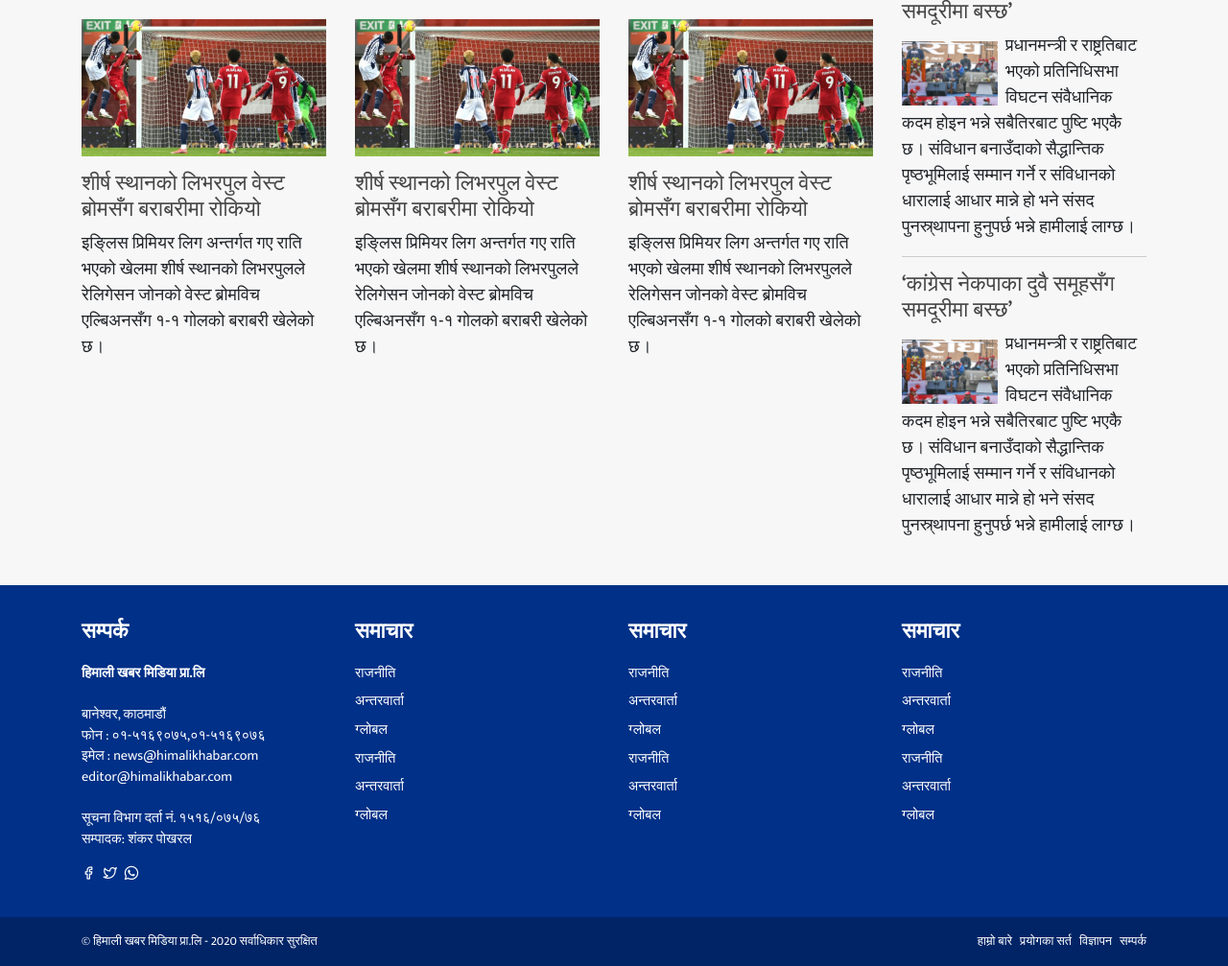
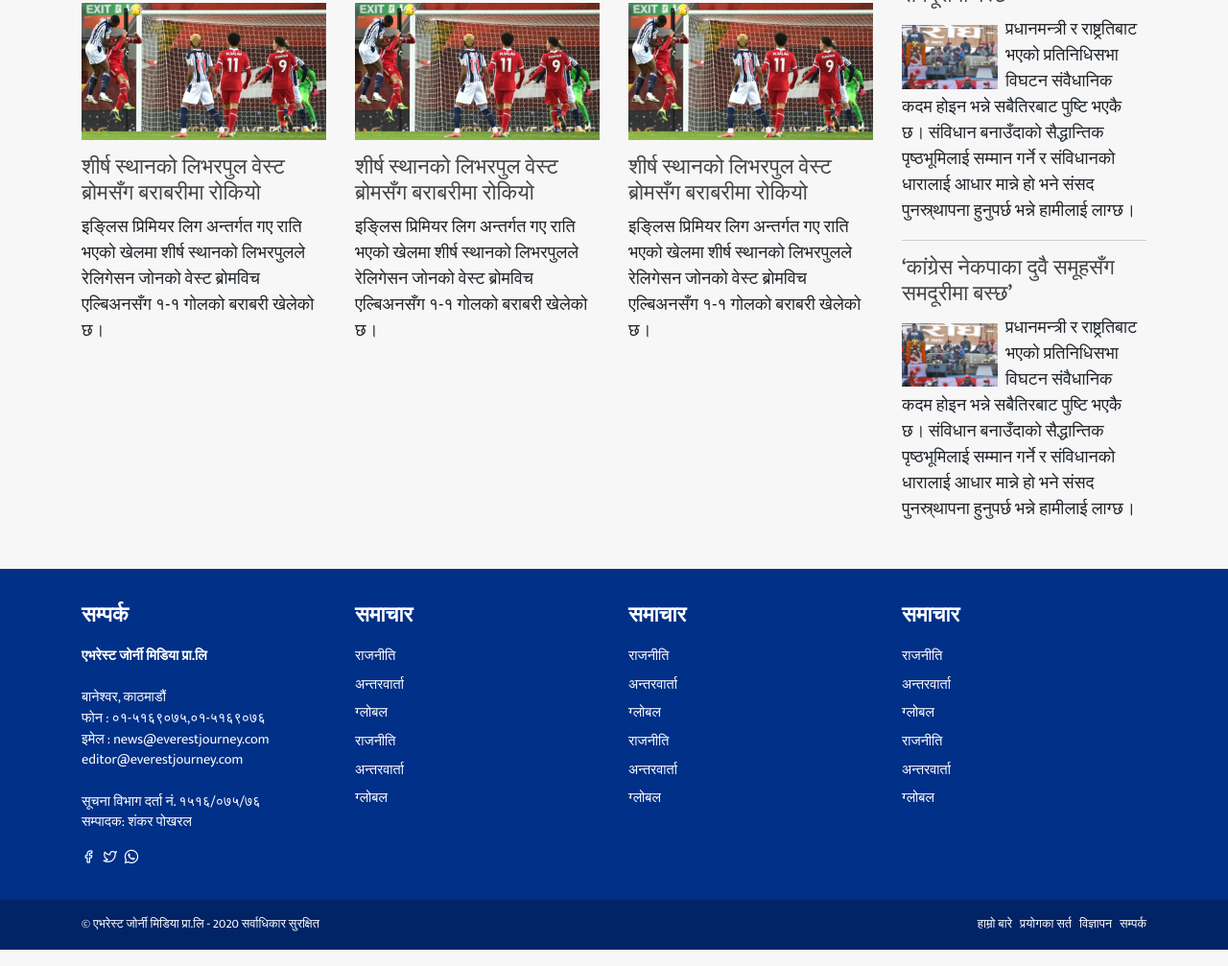
Before and after one commit to kcpradyp/newsapp, a plain HTML site: page index.html in a window 1280 px wide. Shown: the part 5517-6524 px from the top of the page at 96% size. Drawn offline with nearby package versions, Linux system fonts and the light colour scheme; files whose address does not match are found by name.

Commit message:
name changed

```diff
--- a/index.html
+++ b/index.html
@@ -18,9 +18,7 @@
       href="//cdn.jsdelivr.net/npm/slick-carousel@1.8.1/slick/slick.css"
     />
     <link rel="stylesheet" href="css/all.css" />
-    <title>
-      Himalyan Khabar &#8211; No 1 News Portal from Nepal in Nepali.
-    </title>
+    <title>EverestJourney &#8211; No 1 News Portal from Nepal in Nepali.</title>
   </head>
   <body>
     <div id="wrapper">
@@ -40,7 +38,7 @@
                 width="250"
                 height="50"
                 src="./images/logo.png"
-                alt="himalayan khabar"
+                alt="EverestJourney"
             /></a>
             <p class="datetime mb-0">
               <time class="date" datetime="2008-02-14 20:00"
@@ -1462,10 +1460,10 @@
               <div class="col-md-3">
                 <strong class="title">सम्पर्क</strong>
                 <address>
-                  <b>हिमाली खबर मिडिया प्रा.लि </b><br /><br />
+                  <b>एभरेस्ट जोर्नी मिडिया प्रा.लि </b><br /><br />
                   बानेश्वर, काठमाडौं <br />
                   फोन : ०१-५१६९०७५,०१-५१६९०७६ <br />
-                  इमेल : news@himalikhabar.com <br />editor@himalikhabar.com
+                  इमेल : news@everestjourney.com <br />editor@everestjourney.com
                   <br />
                   <br />
                   सूचना विभाग दर्ता नं. १५१६/०७५/७६ <br />
@@ -1560,7 +1558,8 @@
             <div class="row">
               <div class="col-md-6">
                 <p class="mb-0">
-                  &copy; हिमाली खबर मिडिया प्रा.लि - 2020 सर्वाधिकार सुरक्षित
+                  &copy; एभरेस्ट जोर्नी मिडिया प्रा.लि - 2020 सर्वाधिकार
+                  सुरक्षित
                 </p>
               </div>
               <div class="col-md-6">
```
Also changed, not shown: images/logo.png.
